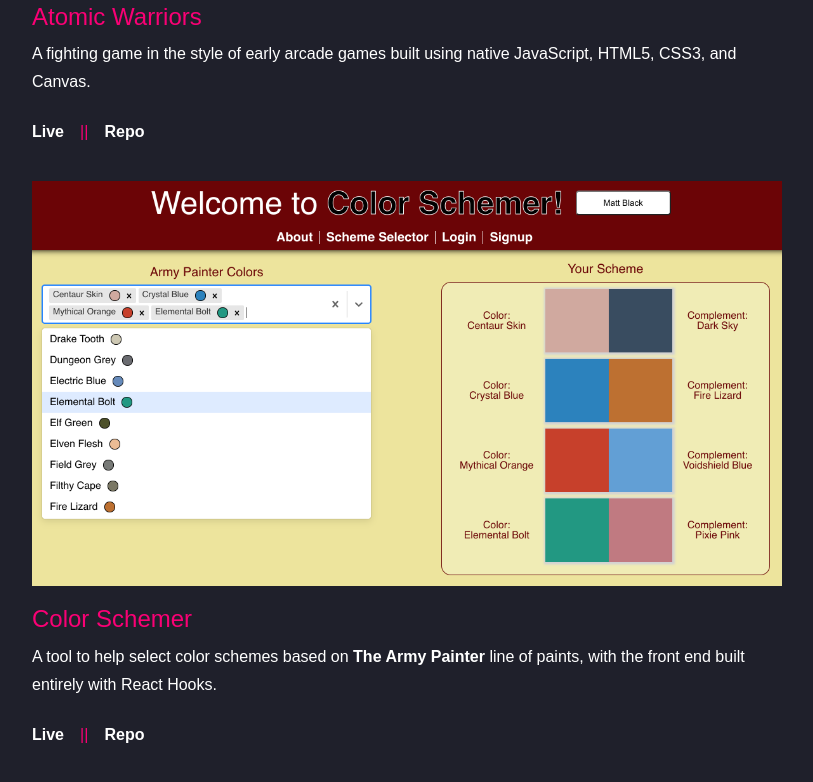
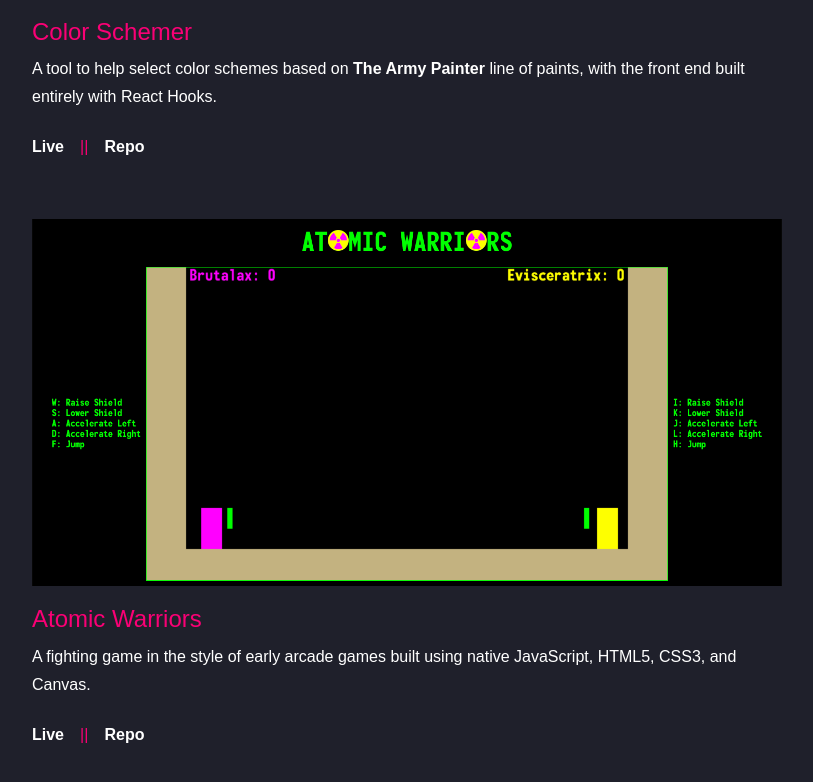
Before and after one commit to eric-pinero/portfolio-site, a plain HTML site: page index.html in a window 1280 px wide. Shown: the part 2808-3590 px from the top of the page, without its empty margins (233-1046 px from the left). Drawn offline with Linux system fonts and the light colour scheme.

Commit message:
remove x and adjust spacing and arrangement of projects

```diff
--- a/index.html
+++ b/index.html
@@ -1,4 +1,4 @@
-x<!DOCTYPE html>
+<!DOCTYPE html>
 <html lang="en">
 
 <head>
@@ -204,19 +204,6 @@ x<!DOCTYPE html>
                 </div>
 
                 <div class="item">
-                  <img class="project" src="img/atomic-warriors.png" alt="screenshot of Atomic Warriors">
-                  <h3 class="pink">Atomic Warriors</h3>
-                  <p>A fighting game in the style of early arcade games built using native
-                    JavaScript, HTML5, CSS3, and Canvas.
-                  </p>
-                  <div class="app-links">
-                    <a href="https://eric-pinero.github.io"><b>Live</b></a>
-                    <span class="pink">||</span>
-                    <a href="https://github.com/eric-pinero/eric-pinero.github.io"><b>Repo</b></a>
-                  </div>
-                </div>
-
-                <div class="item">
                   <img class="project" src="img/color-schemer.png" alt="screenshot of Color Schemer">
                   <h3 class="pink">Color Schemer</h3>
                   <p>
@@ -229,31 +216,22 @@ x<!DOCTYPE html>
                     <a href="https://github.com/eric-pinero/color-schemer"><b>Repo</b></a>
                   </div>
                 </div>
+                <br>
 
-                <!-- Wrapper for slides -->
-                <!-- <div class="carousel-inner">
-                  <div class="item active">
-                    <img src="img/bootbeginner.png" alt="">
-                    <h3 class="pink">Bootbeginner</h3>
-                    <p>A Kickstarter inspired footwear crowdfunding project
-                      built using JavaScript, Ruby on Rails, React.js, Redux, PostgresSQL, Heroku, and Webpack.
-                    </p>
-                    <a href="https://bootbeginner.herokuapp.com/#/"><b>Live</b></a>
-                    <a href="https://github.com/eric-pinero/bootbeginner"><b>Repo</b></a>
-                  </div>
-                  <div class="item">
-                    <img src="img/atomic-warriors.png" alt="">
-                    <h3 class="pink">Atomic Warriors</h3>
-                    <p>A fighting game in the style of early arcade games built using native
-                      JavaScript, HTML5, CSS3, and Canvas.
-                    </p>
+                <div class="item">
+                  <img class="project" src="img/atomic-warriors.png" alt="screenshot of Atomic Warriors">
+                  <h3 class="pink">Atomic Warriors</h3>
+                  <p>A fighting game in the style of early arcade games built using native
+                    JavaScript, HTML5, CSS3, and Canvas.
+                  </p>
+                  <div class="app-links">
                     <a href="https://eric-pinero.github.io"><b>Live</b></a>
+                    <span class="pink">||</span>
                     <a href="https://github.com/eric-pinero/eric-pinero.github.io"><b>Repo</b></a>
                   </div>
-                </div> -->
+                </div>
               </div>
             </div>
-            <br>
             <br>
             <br>
           </div>
```
Also changed, not shown: img/sqlalchemy-icon.png (deleted).
